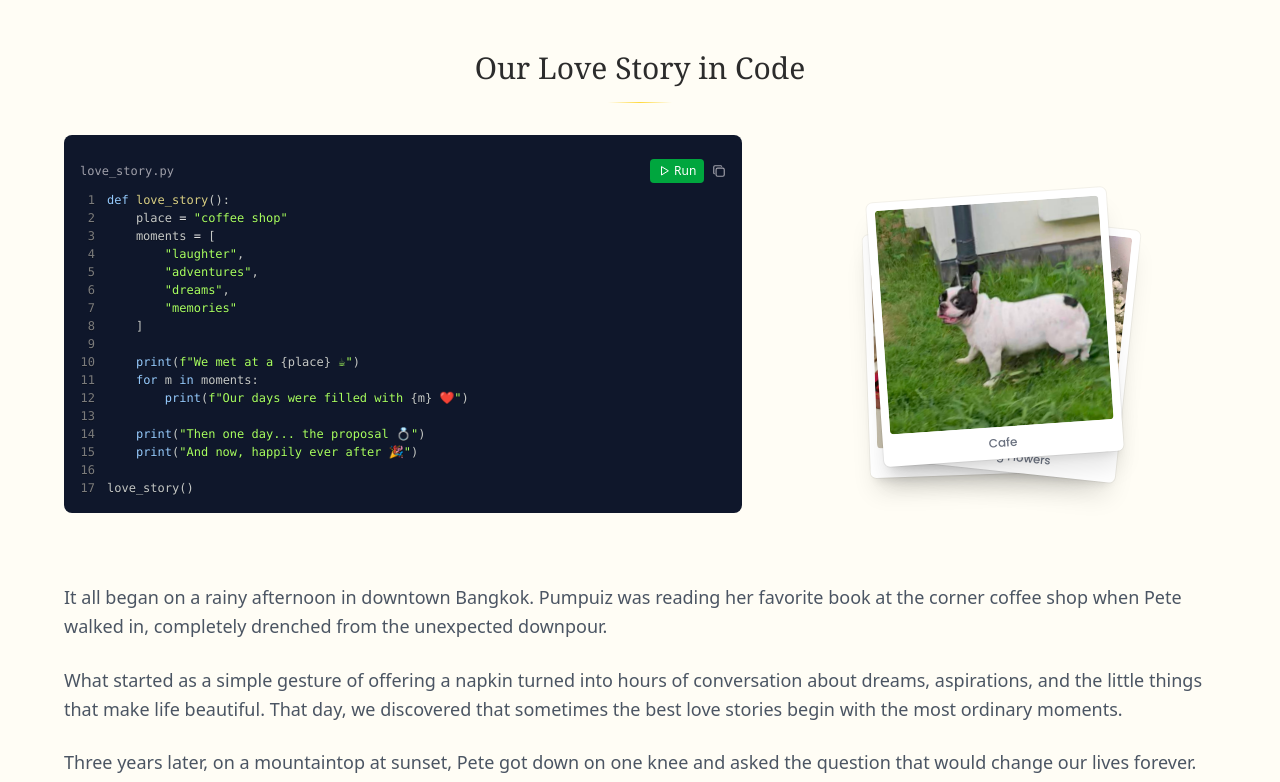
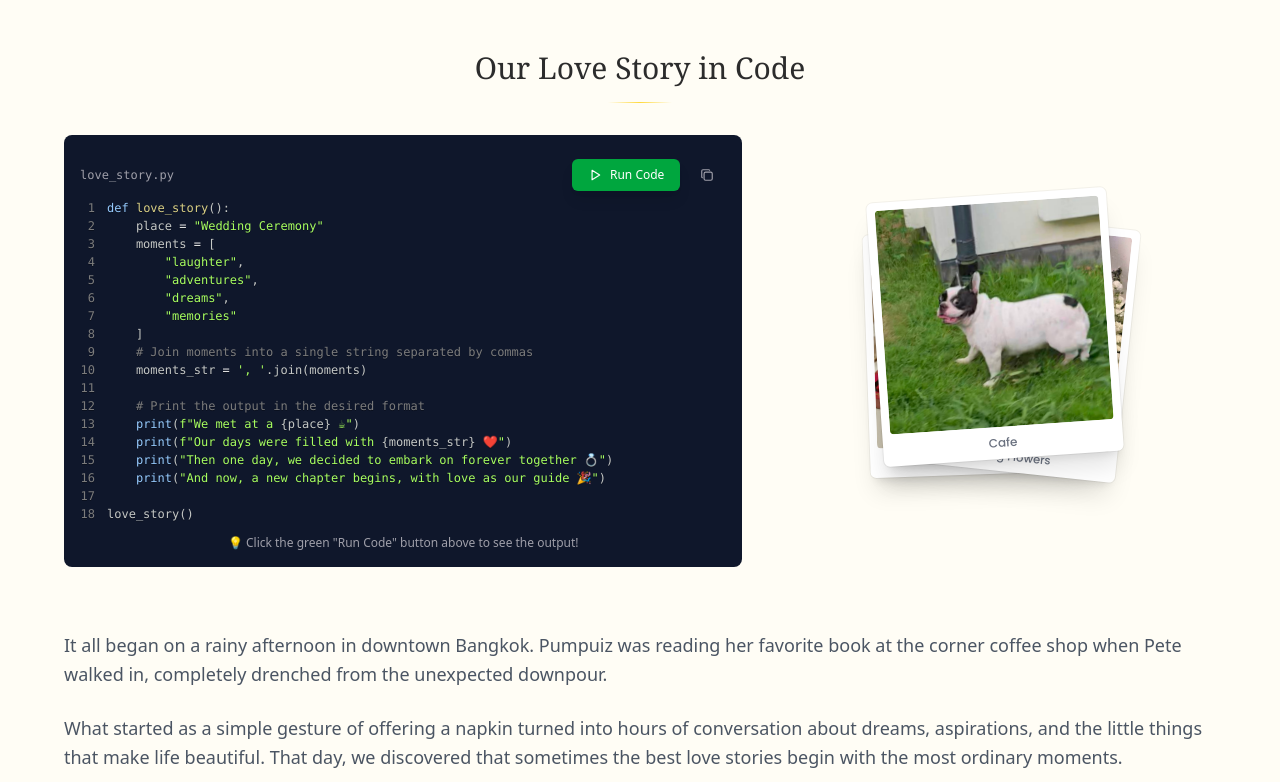
Before and after one commit to techbiz-solution/wedding-singlepage, a Next.js app: page / in a window 1280 px wide. Shown: the part 1080-1862 px from the top of the page. Built offline with nearby package versions, Linux system fonts and the light colour scheme.

Commit message:
codeblock

```diff
--- a/src/components/OurStory.tsx
+++ b/src/components/OurStory.tsx
@@ -117,20 +117,21 @@ const OurStory = () => {
   ];
 
   const loveStoryCode = `def love_story():
-    place = "coffee shop"
+    place = "Wedding Ceremony"
     moments = [
         "laughter",
         "adventures",
         "dreams",
         "memories"
     ]
+    # Join moments into a single string separated by commas
+    moments_str = ', '.join(moments)
 
+    # Print the output in the desired format
     print(f"We met at a {place} ☕")
-    for m in moments:
-        print(f"Our days were filled with {m} ❤️")
-
-    print("Then one day... the proposal 💍")
-    print("And now, happily ever after 🎉")
+    print(f"Our days were filled with {moments_str} ❤️")
+    print("Then one day, we decided to embark on forever together 💍")
+    print("And now, a new chapter begins, with love as our guide 🎉")
 
 love_story()`;
 
--- a/src/components/ui/CodeBlock.tsx
+++ b/src/components/ui/CodeBlock.tsx
@@ -64,13 +64,30 @@ export const CodeBlock = ({
 
       for (const line of lines) {
         if (line.includes('print(')) {
-          // Extract the print statement content
-          const match = line.match(/print\(f?"([^"]*)"\)/);
-          if (match) {
-            outputs.push(match[1]);
+          // Handle f-string print statements
+          if (line.includes('f"') || line.includes("f'")) {
+            // Extract f-string content and evaluate variables
+            const fStringMatch = line.match(/print\(f["']([^"']*)["']\)/);
+            if (fStringMatch) {
+              let content = fStringMatch[1];
+              // Replace variables with their values
+              content = content.replace(/\{([^}]+)\}/g, (match, variable) => {
+                switch (variable.trim()) {
+                  case 'place':
+                    return 'Wedding Ceremony';
+                  case 'moments_str':
+                    return 'laughter, adventures, dreams, memories';
+                  case 'm':
+                    return 'laughter';
+                  default:
+                    return variable;
+                }
+              });
+              outputs.push(content);
+            }
           } else {
             // Handle simple print statements
-            const simpleMatch = line.match(/print\("([^"]*)"\)/);
+            const simpleMatch = line.match(/print\(["']([^"']*)["']\)/);
             if (simpleMatch) {
               outputs.push(simpleMatch[1]);
             }
@@ -126,14 +143,16 @@ export const CodeBlock = ({
               <button
                 onClick={runCode}
                 disabled={isRunning}
-                className="flex items-center space-x-1 text-xs bg-green-600 hover:bg-green-700 disabled:bg-green-800 text-white px-2 py-1 rounded transition-colors font-sans"
+                className="flex items-center space-x-2 text-xs bg-green-600 hover:bg-green-700 disabled:bg-green-800 text-white px-4 py-2 rounded-md transition-all duration-200 font-sans shadow-lg hover:shadow-xl transform hover:scale-105 disabled:transform-none disabled:shadow-lg"
+                title="Click to run the code and see the output!"
               >
-                <IconPlayerPlay size={12} />
-                <span>{isRunning ? 'Running...' : 'Run'}</span>
+                <IconPlayerPlay size={14} className="text-white" />
+                <span className="font-medium">{isRunning ? 'Running...' : 'Run Code'}</span>
               </button>
               <button
                 onClick={copyToClipboard}
-                className="flex items-center space-x-1 text-xs text-zinc-400 hover:text-zinc-200 transition-colors font-sans"
+                className="flex items-center space-x-1 text-xs text-zinc-400 hover:text-zinc-200 transition-colors font-sans px-3 py-2 rounded-md hover:bg-slate-800"
+                title="Copy code to clipboard"
               >
                 {copied ? <IconCheck size={14} /> : <IconCopy size={14} />}
               </button>
@@ -199,6 +218,20 @@ export const CodeBlock = ({
           </div>
         </motion.div>
       )}
+
+      {/* User Guidance Hint */}
+      {!showOutput && (
+        <motion.div
+          initial={{ opacity: 0 }}
+          animate={{ opacity: 1 }}
+          transition={{ delay: 1 }}
+          className="mt-3 text-center"
+        >
+          <p className="text-xs text-zinc-500 font-sans">
+            💡 <span className="text-zinc-400">Click the green "Run Code" button above to see the output!</span>
+          </p>
+        </motion.div>
+      )}
     </div>
   );
 };
```
